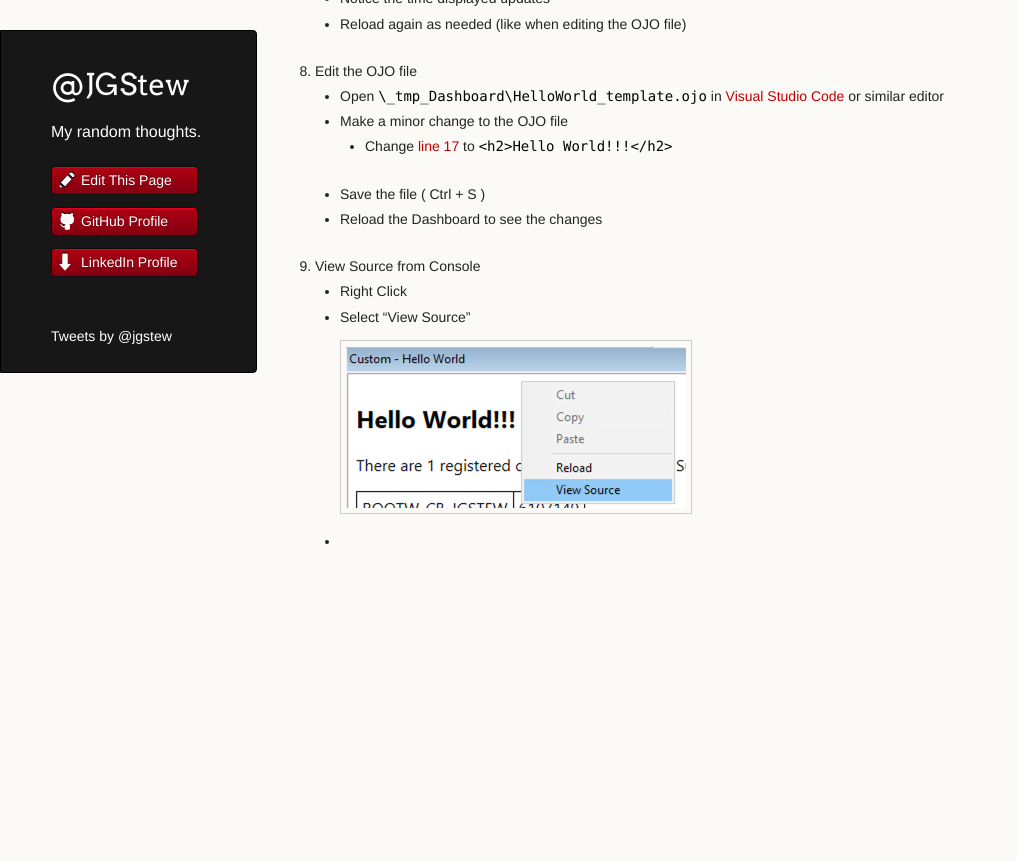
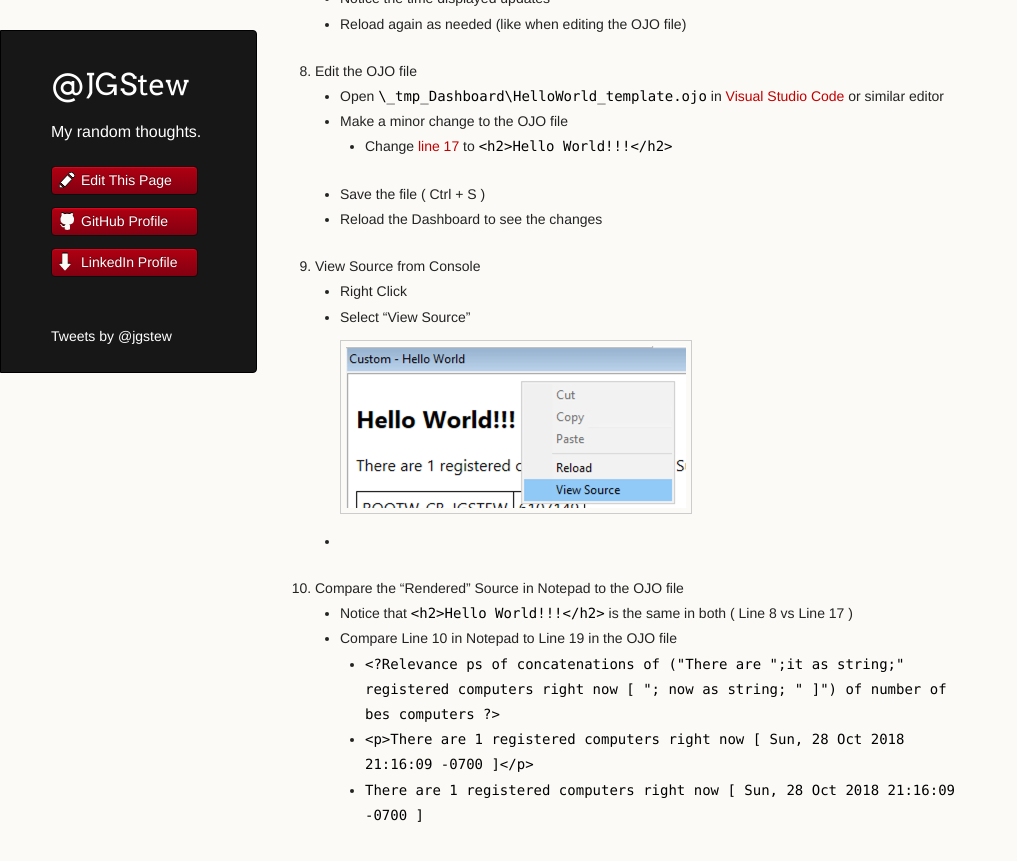
Before and after one commit to jgstew/jgstew.github.io, a Jekyll site: the page built from _posts/2018-10-29-Debug-Dashboard-In-BigFix-Console.md, in a window 1280 px wide and 900 px high, scrolled down 2326 px. Shown: the top 861 px of the window, without its empty margins (0-1017 px from the left). Built offline with Jekyll 4.4.1, drawn with Linux system fonts in a browser that asks for light colours; nearby versions of some CDN libraries; comment, search, counter and statistics services are not loaded; before the commit the page ends 2952 px from its top, so only the background shows below that.

Commit message:
Update 2018-10-29-Debug-Dashboard-In-BigFix-Console.md

```diff
--- a/_posts/2018-10-29-Debug-Dashboard-In-BigFix-Console.md
+++ b/_posts/2018-10-29-Debug-Dashboard-In-BigFix-Console.md
@@ -38,3 +38,9 @@
     * Right Click
     * Select "View Source"
     * ![Select View Source](/images/BigFix/Dashboards/DashboardViewSource.png)
+1. Compare the "Rendered" Source in Notepad to the OJO file
+    * Notice that `<h2>Hello World!!!</h2>` is the same in both ( Line 8 vs Line 17 )
+    * Compare Line 10 in Notepad to Line 19 in the OJO file
+        * `<?Relevance ps of concatenations of ("There are ";it as string;" registered computers right now [ "; now as string; " ]") of number of bes computers ?>`
+        * `<p>There are 1 registered computers right now [ Sun, 28 Oct 2018 21:16:09 -0700 ]</p>`
+        * `There are 1 registered computers right now [ Sun, 28 Oct 2018 21:16:09 -0700 ]`
```
